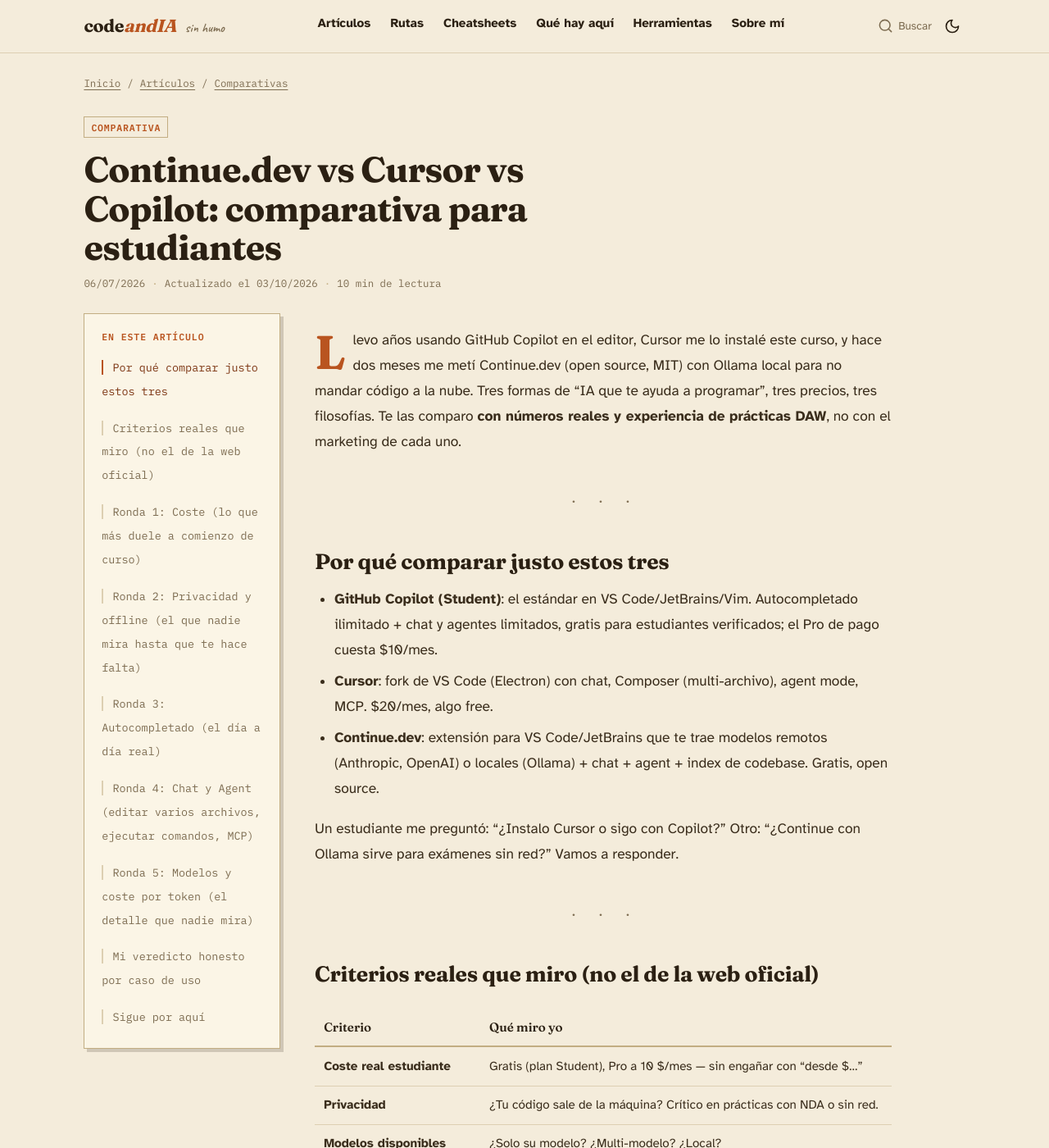
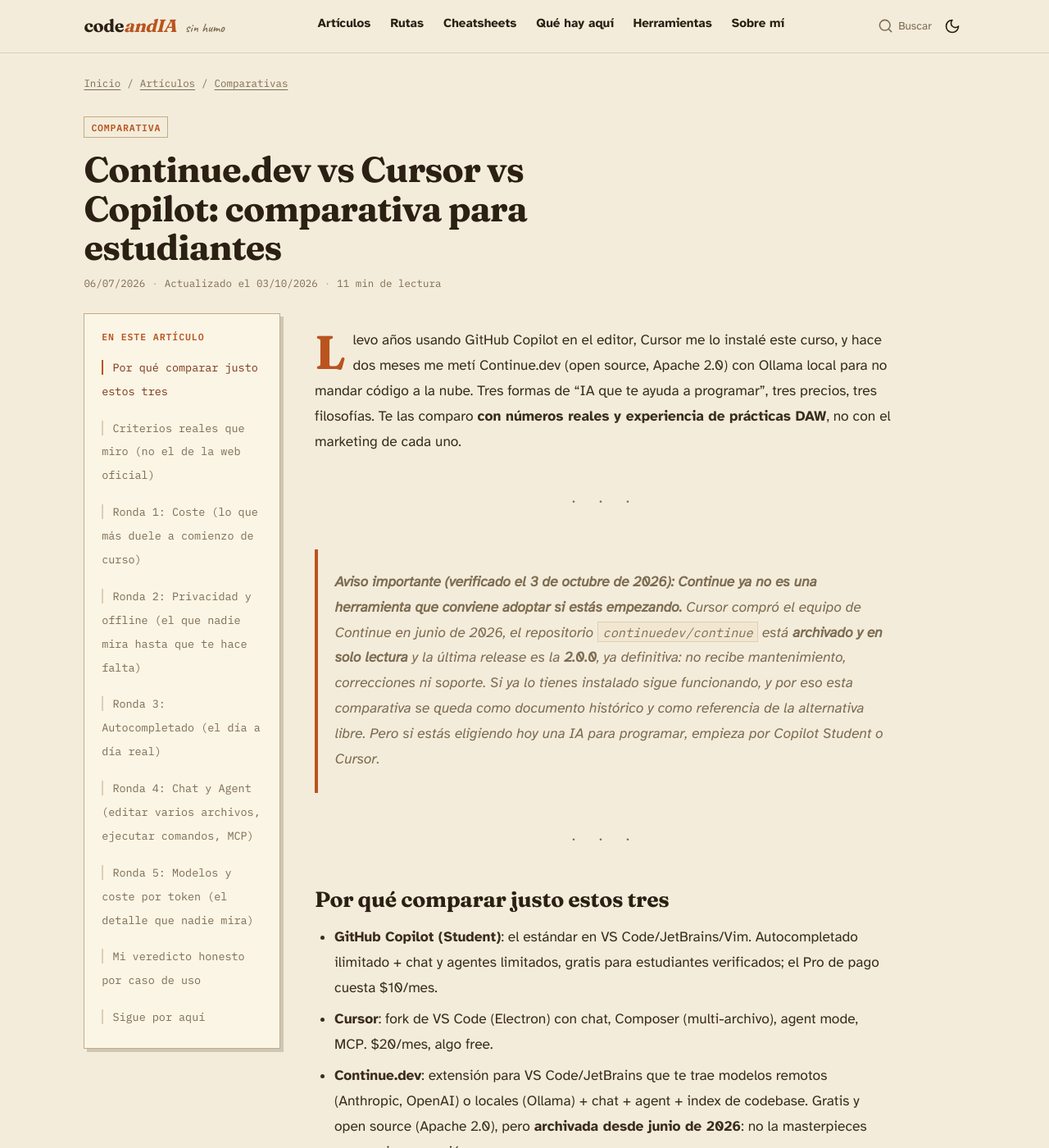
Before and after one commit to vibodigitalinfo-lab/codeandIA, a Jekyll site: the page built from articulos/comparativas/continue-dev-vs-cursor-2026.md, in a window 1280 px wide and 1400 px high. Shown: the whole window at 82% size. Built offline with Jekyll 4.4.1, drawn with Linux system fonts in a browser that asks for light colours; some of the changed text lies outside the part shown.

Commit message:
Corrige licencias open source y avisa de que Continue esta archivado

```diff
--- a/articulos/comparativas/continue-dev-vs-cursor-2026.md
+++ b/articulos/comparativas/continue-dev-vs-cursor-2026.md
@@ -4,13 +4,17 @@
 description: "Continue.dev, Cursor y GitHub Copilot cara a cara: precios, privacidad, modelos (Claude, GPT, Ollama local) y cuál uso yo en prácticas de DAW."
 category: "Comparativa"
 date: 2026-07-06
-readtime: 10
+readtime: 11
 last_modified_at: 2026-10-03
 updated: 2026-10-03
 last_modified_at: 2026-10-03
 ---
 
-Llevo años usando GitHub Copilot en el editor, Cursor me lo instalé este curso, y hace dos meses me metí Continue.dev (open source, MIT) con Ollama local para no mandar código a la nube. Tres formas de "IA que te ayuda a programar", tres precios, tres filosofías. Te las comparo **con números reales y experiencia de prácticas DAW**, no con el marketing de cada uno.
+Llevo años usando GitHub Copilot en el editor, Cursor me lo instalé este curso, y hace dos meses me metí Continue.dev (open source, Apache 2.0) con Ollama local para no mandar código a la nube. Tres formas de "IA que te ayuda a programar", tres precios, tres filosofías. Te las comparo **con números reales y experiencia de prácticas DAW**, no con el marketing de cada uno.
+
+---
+
+> **Aviso importante (verificado el 3 de octubre de 2026): Continue ya no es una herramienta que conviene adoptar si estás empezando.** Cursor compró el equipo de Continue en junio de 2026, el repositorio `continuedev/continue` está **archivado y en solo lectura** y la última release es la **2.0.0**, ya definitiva: no recibe mantenimiento, correcciones ni soporte. Si ya lo tienes instalado sigue funcionando, y por eso esta comparativa se queda como documento histórico y como referencia de la alternativa libre. Pero si estás eligiendo hoy una IA para programar, empieza por Copilot Student o Cursor.
 
 ---
 
@@ -18,7 +22,7 @@
 
 - **GitHub Copilot (Student)**: el estándar en VS Code/JetBrains/Vim. Autocompletado ilimitado + chat y agentes limitados, gratis para estudiantes verificados; el Pro de pago cuesta $10/mes.
 - **Cursor**: fork de VS Code (Electron) con chat, Composer (multi-archivo), agent mode, MCP. $20/mes, algo free.
-- **Continue.dev**: extensión para VS Code/JetBrains que te trae modelos remotos (Anthropic, OpenAI) o locales (Ollama) + chat + agent + index de codebase. Gratis, open source.
+- **Continue.dev**: extensión para VS Code/JetBrains que te trae modelos remotos (Anthropic, OpenAI) o locales (Ollama) + chat + agent + index de codebase. Gratis y open source (Apache 2.0), pero **archivada desde junio de 2026**: no la masterpieces como primera opción.
 
 Un estudiante me preguntó: "¿Instalo Cursor o sigo con Copilot?" Otro: "¿Continue con Ollama sirve para exámenes sin red?" Vamos a responder.
 
@@ -43,7 +47,7 @@
 
 | Plan | GitHub Copilot (Student) | Cursor (Hobby → Pro) | Continue.dev |
 |---|---|---|---|
-| **Gratis** | **Gratis vía Copilot Student** (mientras siga tu estatus verificado) | **Free** (agente limitado, sin número público) | **Gratis ILIMITADO** (open source, MIT) |
+| **Gratis** | **Gratis vía Copilot Student** (mientras siga tu estatus verificado) | **Free** (agente limitado, sin número público) | **Gratis** (open source, Apache 2.0, pero archivado en 2026) |
 | **Pago base** | $10/mes | $20/mes (Pro, 20 $ de uso incluidos) | Pagás APISep usado (Anthropic, OpenAI, Gemini) o nada con Ollama local |
 | **Para estudiante** | **$0** | **$20/mes** (Cursor no tiene plan estudiantil permanente, solo promociones en campus) | **$0** (local) / ~$5-15/mes (API remota según uso) |
 | **Hard cap** | Sin cap (rate limit suave) | Límite de uso incluido; al pasarse se cobra el extra | Sin cap (tu API / tu hardware) |
@@ -61,7 +65,7 @@
 | **Funciona sin red** | ❌ | ❌ | ✅ Con Ollama local (tras `ollama pull`) |
 | **Compliance org/NDA** | ⚠️ (policy org) | ⚠️ | ✅ **Local = máximo control** |
 
-**Ganador privacidad/offline:** **Continue.dev + Ollama** por goleada. Si tienes examen práctico sin red o prácticas con datos sensibles, es la única que sigue funcionando.
+**Ganador privacidad/offline:** **Continue.dev + Ollama** por goleada (con el aviso de arriba: gana por diseño, pero es un proyecto archivado). Si tienes examen práctico sin red o prácticas con datos sensibles, es la única que sigue funcionando.
 
 ---
 
@@ -122,13 +126,13 @@
 |---|---|---|
 | **Estudiante DAW con Pack Estudiante** | **Copilot Student ($0)** | Gratis mientras GitHub te mantenga como estudiante verificado, autocompletado Java ilimitado, zero config |
 | **Proyecto Java / Spring en IntelliJ** | **Copilot en JetBrains** | Agent + chat dentro de IntelliJ (ver [Copilot en IntelliJ](/articulos/guias/github-copilot-intellij-java-daw/)) |
-| **Privacidad total / offline / examen sin red** | **Continue.dev + qwen2.5-coder:7b (Ollama)** | Gratis, nada sale, funciona sin red, sorprendentemente bueno |
+| **Privacidad total / offline / examen sin red** | **Continue.dev + qwen2.5-coder:7b (Ollama)** *(archivado, pero es lo que uso)* | Gratis, nada sale, funciona sin red, sorprendentemente bueno |
 | **Side project React/Next.js + IA agente autónomo** | **Cursor Pro ($20)** | Autonomía real, Composer, MCP, preview deployment cercano |
-| **Portfolio / SaaS serio / presupuesto cero** | **Continue.dev + API Sonnet/GPT** | Gratis + pagás consumo real, eliges modelo, control total |
+| **Portfolio / SaaS serio / presupuesto cero** | **Continue.dev + API Sonnet/GPT** *(archivado)* | Gratis + pagás consumo real, eliges modelo, control total |
 
 **Mi setup real (hoy):**
 - **Día a día (clase, prácticas Java):** Copilot Student (gratis si eres estudiante verificado) como autocompletado + Copilot Agent para tareas gordas.
-- **Código sensible / sin red:** Continue.dev + `qwen2.5-coder:7b` local (alias `ai` en terminal).
+- **Código sensible / sin red:** Continue.dev + `qwen2.5-coder:7b` local (hoy, con las alternativas viva: Cline o Aider) (alias `ai` en terminal).
 - **Side projects serios (React/Next.js, auth + DB):** Cursor Pro ($20) cuando necesito agent que ejecute 20 archivos y no quiero babysitting.
 
 No es religión: es **usar la herramienta que menos fricción pone ese día**. Copilot te cubre el 80% gratis. Continue te salva el 10% offline/privado. Cursor es el 10% donde necesitas autonomía total.
```
Also changed, not shown: articulos/comparativas/herramientas-ia-refactorizar-codigo-legacy-2026.md (+4 -4 lines), articulos/comparativas/ollama-vs-lm-studio-vs-jan-2026.md (+3 -3 lines), articulos/guias/mcp-model-context-protocol-guia-desarrolladores.md (+4 -2 lines).
